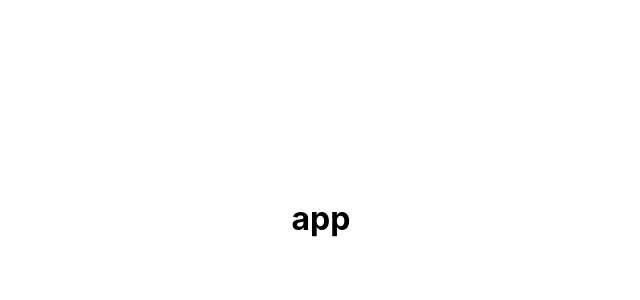
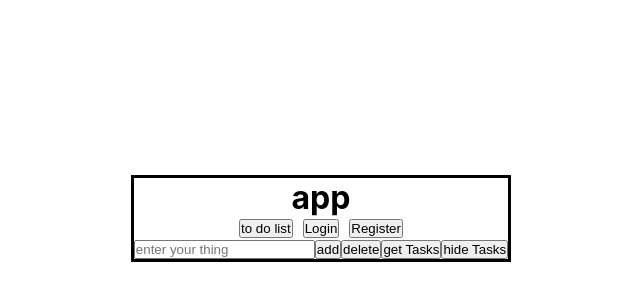
Before and after one commit to f5rcbh/todo, a React (Create React App) app in the folder frontend/: page /Todo in a window 1280 px wide. Before the commit this address had no page. Shown: the part 182-482 px from the top of the page, without its empty margins (319-959 px from the left). Built offline with nearby package versions, Linux system fonts and the light colour scheme.

Commit message:
finsh todo

```diff
--- a/frontend/src/App.css
+++ b/frontend/src/App.css
@@ -3,26 +3,24 @@
   padding: 0;
   box-sizing: border-box;
 }
-
-.App {
+body {
   display: flex;
   justify-content: center;
   align-items: center;
   height: 100vh;
   flex-direction: column;
 }
-
-.todo,
-.login,
-.register {
+.App {
+  border: solid;
+  width: 100%;
   display: flex;
   justify-content: center;
   align-items: center;
   flex-direction: column;
 }
 
-.todo {
-  width: 100%;
-  border: 1px blue solid;
-  background: yellowgreen;
+.App li {
+  padding: 0 5px;
+  display: inline-block;
+  list-style: none;
 }
--- a/frontend/src/App.js
+++ b/frontend/src/App.js
@@ -3,20 +3,53 @@ import "./App.css";
 import React, { useState } from "react";
 import Register from "./compan/Register";
 import Login from "./compan/Login";
-import { Routes, Route } from "react-router-dom";
+import { Routes, Route, Link } from "react-router-dom";
+import axios from "axios";
 
 function App() {
   // for login and regisetr componant
   const [isLogged, setIsLogged] = useState(true);
   const [userName, setUserName] = useState("");
 
+  // post data for Todo
+  const postData = (body) => {
+    axios
+      .post("http://localhost:5000/f5rcbh", body)
+      .then((res) => {
+        console.log("Data", res.data);
+      })
+      .catch((err) => {
+        console.log("error", err);
+      });
+  };
+
   return (
+    <body>
       <div className="App">
         <h1>app</h1>
+        <nav>
+          <ul>
+            <li>
+              <Link to="/Todo">
+                <button>to do list</button>
+              </Link>
+            </li>
+            <li>
+              <Link to="/Login">
+                <button>Login</button>
+              </Link>
+            </li>
+            <li>
+              <Link to="/Register">
+                <button>Register</button>
+              </Link>
+            </li>
+          </ul>
+        </nav>
         <p>{userName}</p>
         <p>{isLogged}</p>
         <Routes>
-        <Route path="Home" element={<Todo />} />
+          <Route path="Todo" element={<Todo newFun={postData} />} />
           <Route
             path="Login"
             element={
@@ -26,6 +59,7 @@ function App() {
           <Route path="Register" element={<Register />} />
         </Routes>
       </div>
+    </body>
   );
 }
 
--- a/frontend/src/compan/Todo.js
+++ b/frontend/src/compan/Todo.js
@@ -1,10 +1,25 @@
 import React, { useState } from "react";
 import axios from "axios";
+import "../App.css";
 
 export default function Todo(props) {
   //for to-do-list componant
   const [task, setTask] = useState([]);
+  const [title, setTitle] = useState("");
 
+  //delete data
+  const delData = () => {
+    axios
+      .delete("http://localhost:5000/f5rcbh")
+      .then((res) => {
+        console.log("Data", res.data);
+      })
+      .catch((err) => {
+        console.log(err);
+      });
+    setTask([]);
+  };
+  // show data
   const getData = () => {
     axios
       .get("http://localhost:5000/f5rcbh")
@@ -17,20 +32,47 @@ export default function Todo(props) {
         setTask(err);
       });
   };
+
+  const hideData = () => {
+    setTask([]);
+  };
+
+  const postDataFun = () => {
+    props.newFun({ title: title, isCompleted: false });
+  };
+
   const mapOver = task.map((taskObj) => {
     return (
-      <div>
-        <p>Id: {taskObj._id}</p>
-        <p>Title: {taskObj.title}</p>
-        ---------------------
+      <div className="todo-map">
+        <input type="checkbox" />
+
+        {taskObj.title}
+
+        <button>delete</button>
       </div>
     );
   });
-
   return (
     <div className="todo">
+      <input
+        type="text"
+        placeholder="enter your thing"
+        onChange={(e) => {
+          setTitle(e.target.value);
+        }}
+      />
       {mapOver}
+      <button
+        type="submit"
+        onClick={() => {
+          postDataFun({ title: title, isCompleted: false });
+        }}
+      >
+        add
+      </button>
+      <button onClick={delData}>delete</button>
       <button onClick={getData}>get Tasks</button>
+      <button onClick={hideData}>hide Tasks</button>
     </div>
   );
 }
```
Also changed, not shown: 2 other files (tests, documents, lock files or other folders). Lines whose indentation alone changed are shown as unchanged.
